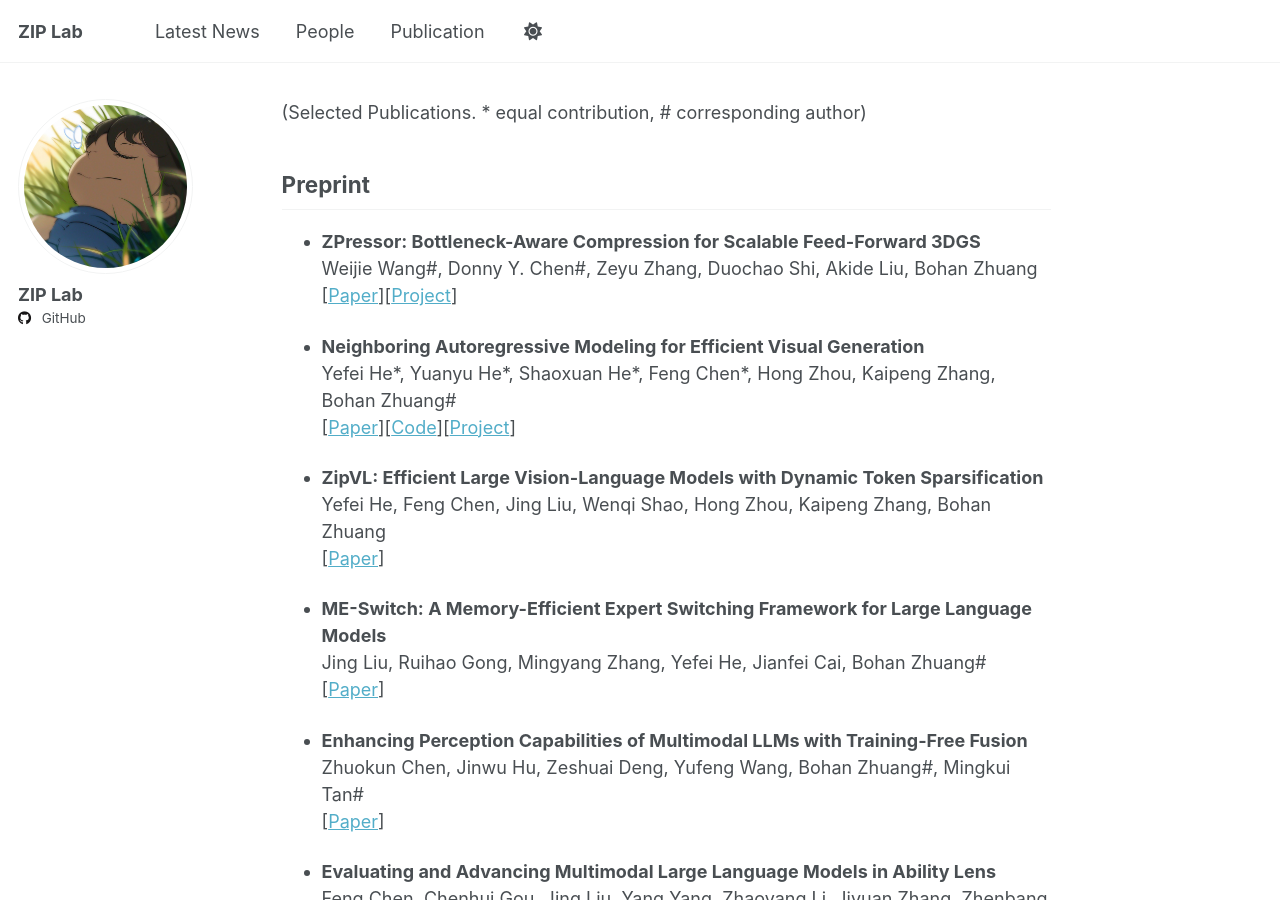
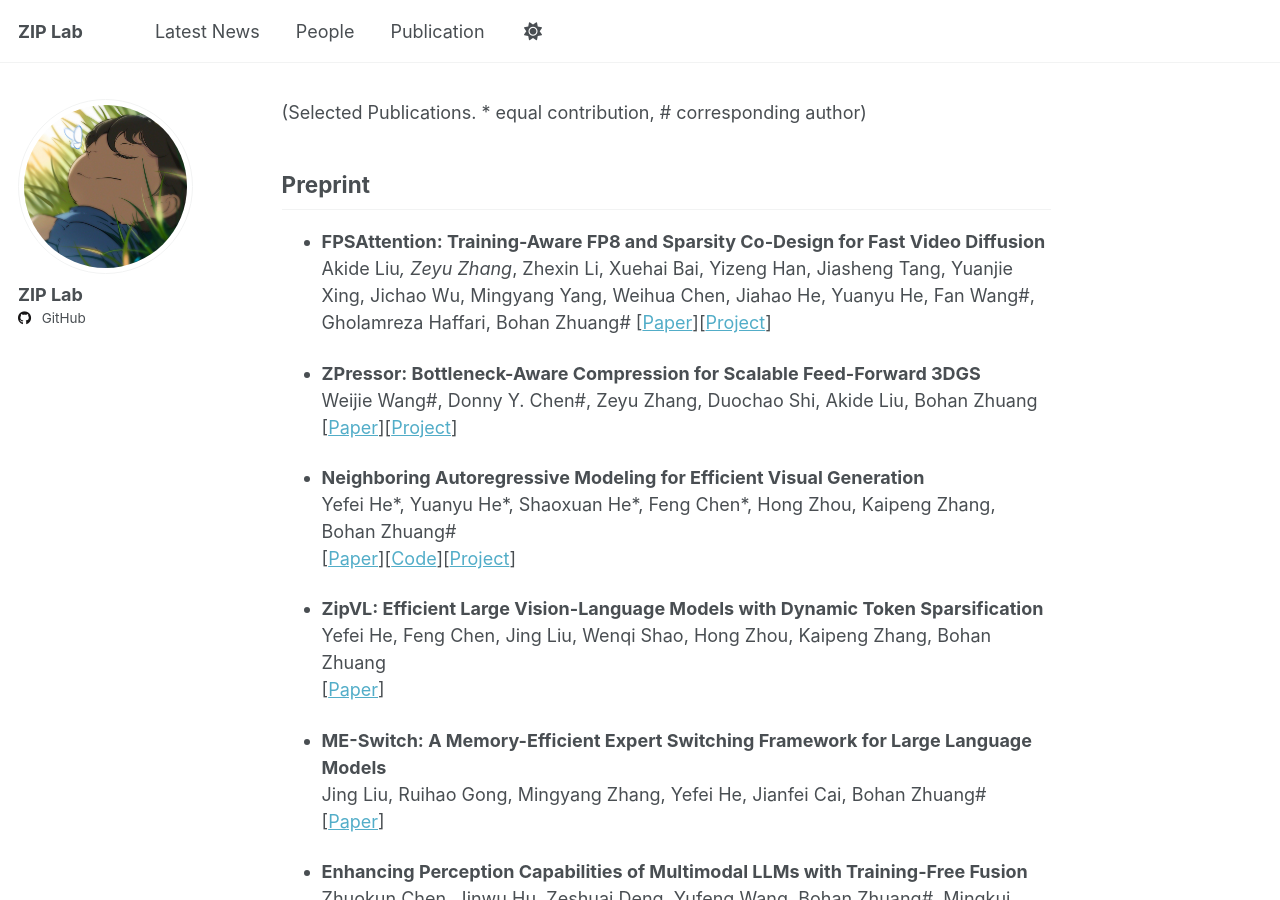
Before and after one commit to ziplab/ziplab.github.io, a Jekyll site: the page built from _pages/publication.md, in a window 1280 px wide and 900 px high. Built offline with Jekyll 4.4.1, drawn with Linux system fonts in a browser that asks for light colours.

Commit message:
Update publication.md

```diff
--- a/_pages/publication.md
+++ b/_pages/publication.md
@@ -5,6 +5,10 @@ author_profile: true
 (Selected Publications. * equal contribution, # corresponding author)
 
 ## Preprint
+
+- **FPSAttention: Training-Aware FP8 and Sparsity Co-Design for Fast Video Diffusion**
+Akide Liu*, Zeyu Zhang*, Zhexin Li, Xuehai Bai, Yizeng Han, Jiasheng Tang, Yuanjie Xing, Jichao Wu, Mingyang Yang, Weihua Chen, Jiahao He, Yuanyu He, Fan Wang#, Gholamreza Haffari, Bohan Zhuang#
+\[[Paper](https://arxiv.org/abs/2506.04648)\]\[[Project](https://fps.ziplab.co)\]
 
 - **ZPressor: Bottleneck-Aware Compression for Scalable Feed-Forward 3DGS**
 Weijie Wang#, Donny Y. Chen#, Zeyu Zhang, Duochao Shi, Akide Liu, Bohan Zhuang
```
